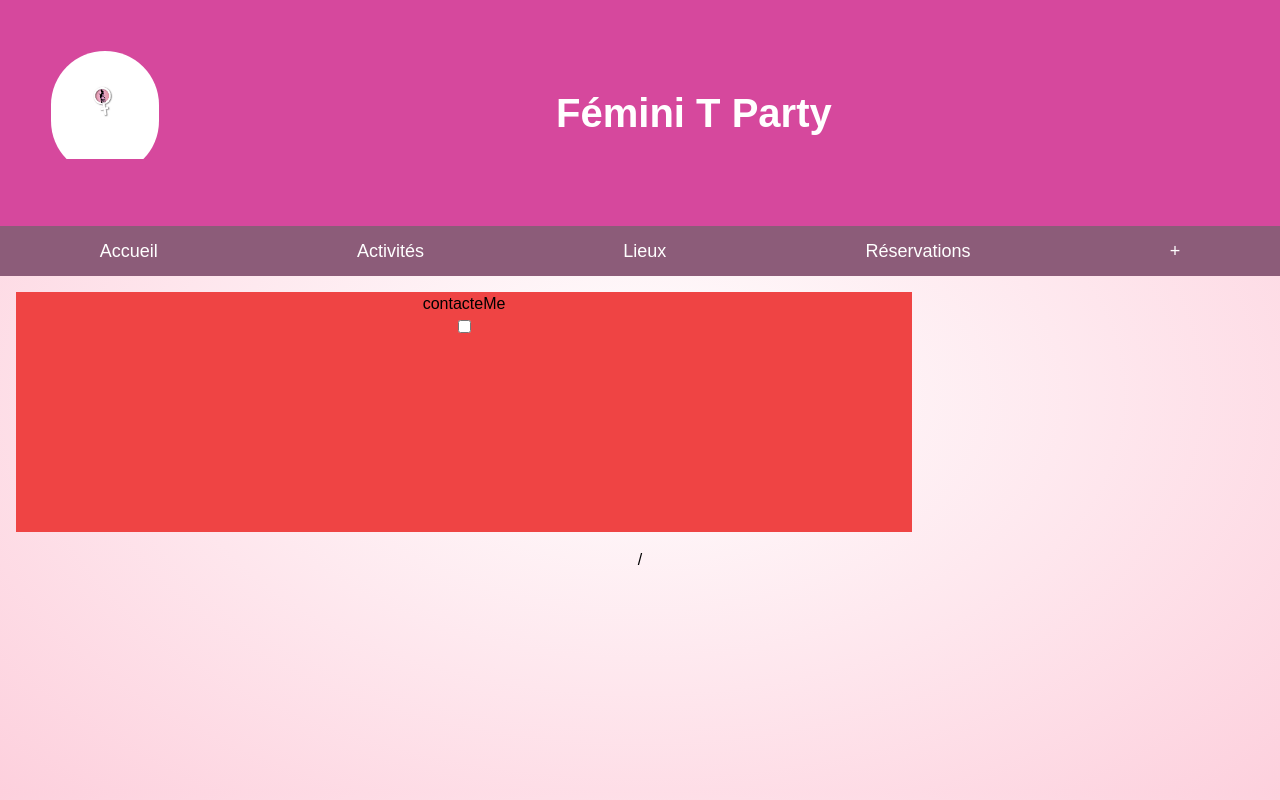
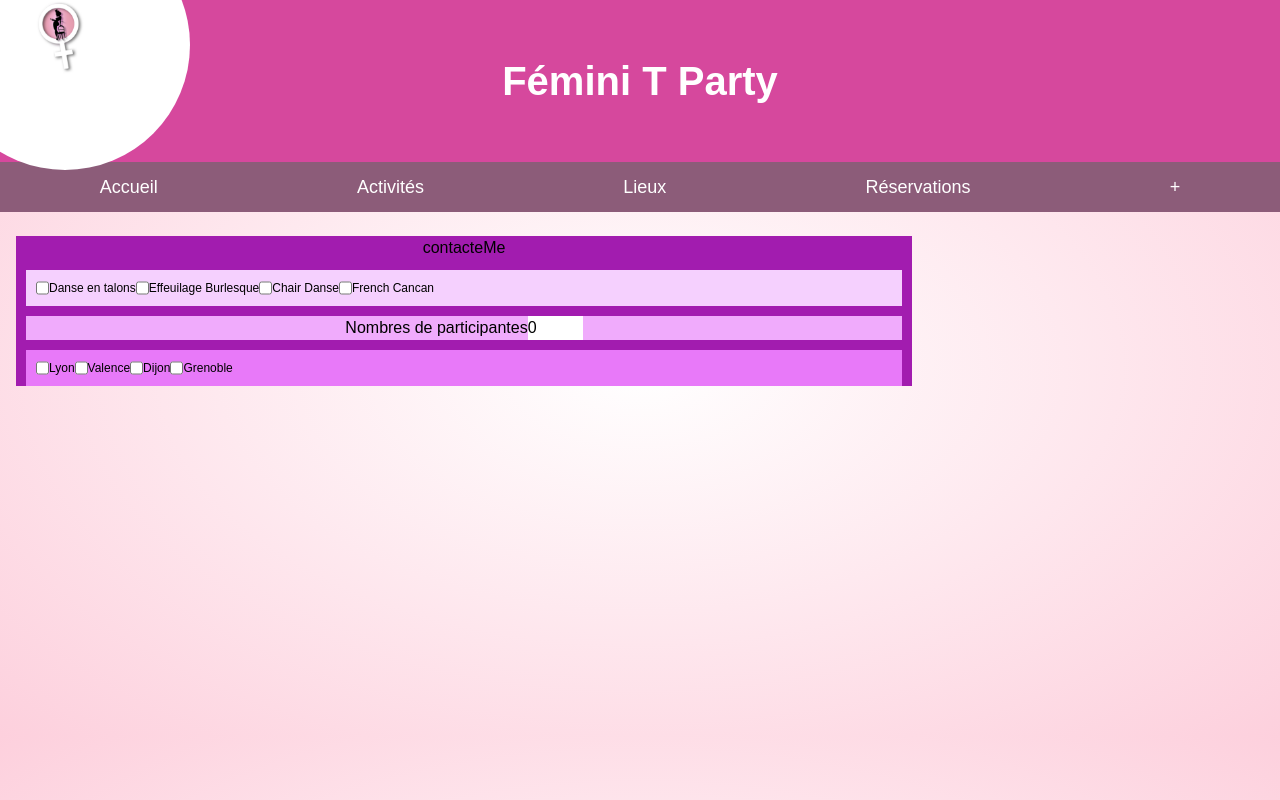
Before and after one commit to MyleneM49/P3-evjf, a Next.js app: page /formulaire in a window 1280 px wide. Built offline with nearby package versions, Linux system fonts and the light colour scheme; a web font is replaced by a local one.

Commit message:
début formulaire

```diff
--- a/components/Header.jsx
+++ b/components/Header.jsx
@@ -9,7 +9,13 @@ export default function Header() {
     <div className={style.headerContainer}>
       <div className={style.logoTitleContainer}>
         <div className={style.itemLeft}>
-          <Image src={LogoUniSeul} alt="Logo" width={250} height={250} />
+          <Image
+            src={LogoUniSeul}
+            alt="Logo"
+            width={300}
+            height={300}
+            // layout="fixed"
+          />
         </div>
         <h1 className={style.itemRight}>Fémini T Party</h1>
       </div>
@@ -23,3 +29,4 @@ export default function Header() {
     </div>
   );
 }
+//
--- a/components/style/Header.module.css
+++ b/components/style/Header.module.css
@@ -9,20 +9,21 @@
 
 .logoTitleContainer {
   margin: 4%;
-  /* padding: 2% 0; */
   display: flex;
   justify-content: space-around;
-  /* align-items: flex-end; */
   font-size: 40px;
   font-weight: bold;
 }
 
 .itemLeft {
-  width: 120px;
+  position: absolute;
+  overflow: hidden;
   border-radius: 150px;
-  overflow: hidden;
-  /* border: solid; */
-  /* padding: 10px; */
+  width: 250px;
+  height: 250px;
+  top: -80px;
+  left: -60px;
+  /* background-size: scale-down; */
 }
 
 .itemRight {
--- a/pages/activites.jsx
+++ b/pages/activites.jsx
@@ -14,6 +14,91 @@ export default function Activites() {
       <main>
         {/* {count}
         <Activites /> */}
+        <div className="options">
+          <div
+            className="option active"
+            style="--optionBackground:url(https://66.media.tumblr.com/6fb397d822f4f9f4596dff2085b18f2e/tumblr_nzsvb4p6xS1qho82wo1_1280.jpg);"
+          >
+            <div className="shadow"></div>
+            <div className="label">
+              <div className="icon">
+                <i className="fas fa-walking"></i>
+              </div>
+              <div className="info">
+                <div className="main">Blonkisoaz</div>
+                <div className="sub">Omuke trughte a otufta</div>
+              </div>
+            </div>
+          </div>
+          <div
+            className="option"
+            style="--optionBackground:url(https://66.media.tumblr.com/8b69cdde47aa952e4176b4200052abf4/tumblr_o51p7mFFF21qho82wo1_1280.jpg);"
+          >
+            <div className="shadow"></div>
+            <div className="label">
+              <div className="icon">
+                <i className="fas fa-snowflake"></i>
+              </div>
+              <div className="info">
+                <div className="main">Oretemauw</div>
+                <div className="sub">Omuke trughte a otufta</div>
+              </div>
+            </div>
+          </div>
+          <div
+            className="option"
+            style="--optionBackground:url(https://66.media.tumblr.com/5af3f8303456e376ceda1517553ba786/tumblr_o4986gakjh1qho82wo1_1280.jpg);"
+          >
+            <div className="shadow"></div>
+            <div className="label">
+              <div className="icon">
+                <i className="fas fa-tree"></i>
+              </div>
+              <div className="info">
+                <div className="main">Iteresuselle</div>
+                <div className="sub">Omuke trughte a otufta</div>
+              </div>
+            </div>
+          </div>
+          <div
+            className="option"
+            style="--optionBackground:url(https://66.media.tumblr.com/5516a22e0cdacaa85311ec3f8fd1e9ef/tumblr_o45jwvdsL11qho82wo1_1280.jpg);"
+          >
+            <div className="shadow"></div>
+            <div className="label">
+              <div className="icon">
+                <i className="fas fa-tint"></i>
+              </div>
+              <div className="info">
+                <div className="main">Idiefe</div>
+                <div className="sub">Omuke trughte a otufta</div>
+              </div>
+            </div>
+          </div>
+          <div
+            className="option"
+            style="--optionBackground:url(https://66.media.tumblr.com/f19901f50b79604839ca761cd6d74748/tumblr_o65rohhkQL1qho82wo1_1280.jpg);"
+          >
+            <div className="shadow"></div>
+            <div className="label">
+              <div className="icon">
+                <i className="fas fa-sun"></i>
+              </div>
+              <div className="info">
+                <div className="main">Inatethi</div>
+                <div className="sub">Omuke trughte a otufta</div>
+              </div>
+            </div>
+          </div>
+        </div>
+
+        {/* <a
+          href="http://victorofvalencia-blog.tumblr.com"
+          target="_blank"
+          class="credit"
+        >
+          Photos from Victor of Valencia on tumblr
+        </a> */}
       </main>
     </Layout>
   );
--- a/pages/formulaire.jsx
+++ b/pages/formulaire.jsx
@@ -1,16 +1,95 @@
 import Layout from "../components/layout";
+// import { useState } from "react";
+// import { useState, useEffect } from "react";
 
 export default function Formulaire() {
+  // const [activity, setActivity] = useState("");
+  // const [place, setPlace] = useState("");
+  // const [number, setNumber] = useState("");
+
+  // const handleActivityChange = (e) => {
+  //   setActivity(e.target.value);
+  // };
+  // const handlePlaceChange = (e) => {
+  //   setPlace(e.target.value);
+  // };
+  // const handleNumberChange = (e) => {
+  //   setActivity(e.target.value);
+  //};
+  // const [checked, setChecked] = usaState ("false");
+  // const [count, setCount] = useState(0);
+  // useEffect(() => {
+  //   console.log(`Youhou you clicked ${count}`);
+  // });
+
   return (
     <Layout pageTitle="RÉSERVATIONS">
-      <div className="max-w-4xl h-60 m-auto bg-red-500  my-4 mx-4">
-        <h1 className="pageTitle">contacteMe</h1>
-        <form>
-          <input type="checkbox" name="choice" value="0" id="ans0" />
-          <span id="choice0"></span>
+      <div className="max-w-4xl h-auto m-auto bg-fuchsia-700 mx-4 my-6">
+        <h2 className="pageTitle">contacteMe</h2>
+        {/* {finalchoice.map(({id, activity, place, number}))} => { */}
+        <form className="bg-fuchsia-200 text-xs	flex columns-4 m-2.5 p-2.5 h-1/3">
+          <input
+            type="checkbox"
+            name="choice"
+            value="1"
+            id="ans1"
+            //  checked={}
+          />
+          <span id="choice1">Danse en talons</span>
+          <input type="checkbox" name="choice" value="2" id="ans2" />
+          <span id="choice2">Effeuilage Burlesque</span>
+          <input type="checkbox" name="choice" value="3" id="ans3" />
+          <span id="choice3">Chair Danse</span>
+          <input type="checkbox" name="choice" value="4" id="ans4" />
+          <span id="choice4">French Cancan</span>
+        </form>
+        <form className="bg-fuchsia-300 m-2.5 h-1/3">
+          <span id="combien">Nombres de participantes</span>
+          {/* <label htmlFor="quantity">X</label> */}
+          <input
+            type="number"
+            name="participantes"
+            id="participantes"
+            min="2"
+            max="16"
+            value="0"
+          />
+
+          {/* // onClick={() => setCount((prevCount) => prevCount + 1)}> // Click //{" "}
+        {/* onClick={ */}
+          {/* (e) => setCount((prevCount) => prevCount + 1)
+        console.log(e.target.value);} // /> // <h1>Click Counter:</h1>
+      <h1>{count}</h1>
+      {" "}
+        <button onClick={() => setCount((prevCount) => prevCount + 1)}>
+        Click {" "}
+        </button>{" "} */}
+          {/* {nbparticipantes.map(({ id, quantity }) => (
+          <tr key={id}></tr>
+          <input
+            type="number"
+            name="participantes"
+            id="participantes"
+            min="2"
+            max="16"
+            value="{quantity}"
+            onClick={
+            (e) => setCount((prevCount) => prevCount + 1)
+            console.log(e.target.value);
+            }
+        ))} */}
+        </form>
+        <form className="bg-fuchsia-400 text-xs	flex columns-4 m-2.5 p-2.5 h-1/3">
+          <input type="checkbox" name="choice" value="1" id="ans1" />
+          <span id="choice1">Lyon</span>
+          <input type="checkbox" name="choice" value="2" id="ans2" />
+          <span id="choice2">Valence</span>
+          <input type="checkbox" name="choice" value="3" id="ans3" />
+          <span id="choice3">Dijon</span>
+          <input type="checkbox" name="choice" value="4" id="ans4" />
+          <span id="choice4">Grenoble</span>
         </form>
       </div>
-      /
     </Layout>
   );
 }
--- a/pages/index.js
+++ b/pages/index.js
@@ -13,11 +13,7 @@ export default function Home() {
       <div className={styles.container}>
         <main className={styles.main}>
           <h1 className={styles.title}></h1>
-          <button
-            className={styles.button}
-            // "w-24	h-24 -mt-80 relative bg-pink-500"
-            onClick={() => h()}
-          >
+          <button className={styles.button} onClick={() => h()}>
             <Link href="/accueil">Come One</Link>
           </button>
           {/* <a className={styles.button}> */}
```
Also changed, not shown: components/style/Layout.module.css (+2 -5 lines), styles/Home.module.css (+149 -215 lines).
